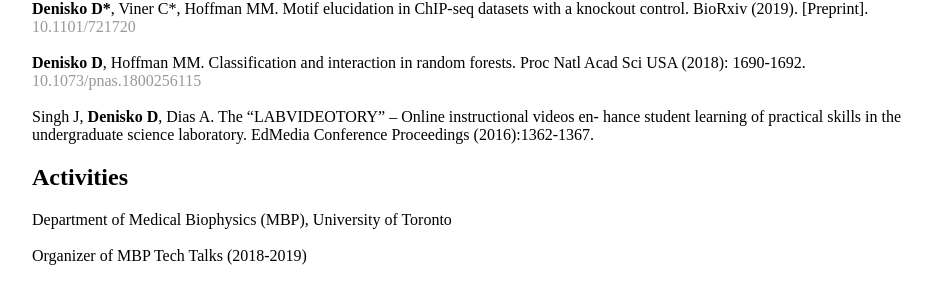
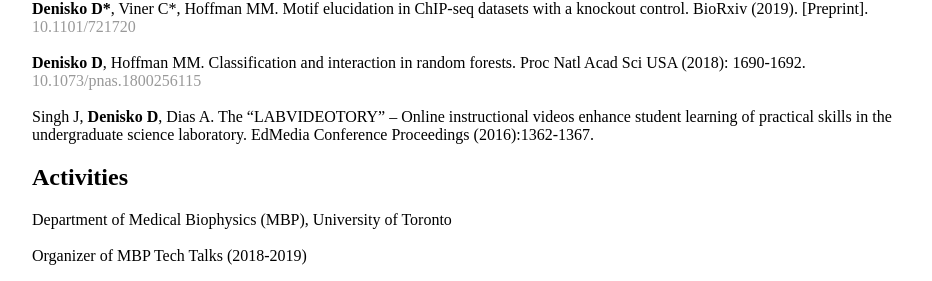
Before and after one commit to dcdxy/old-website, a Jekyll site: the page built from cv/index.html, in a window 1280 px wide. Shown: the part 179-460 px from the top of the page, without its empty margins (160-1092 px from the left). Built offline with Jekyll 4.4.1, drawn with Linux system fonts in a browser that asks for light colours.

Commit message:
Fixed typo

```diff
--- a/cv/index.html
+++ b/cv/index.html
@@ -10,7 +10,7 @@ PDF version: <a href="resume.pdf" target=blank>Resume</a>
 <b>Denisko D</b>, Hoffman MM. Classification and interaction in random forests. Proc Natl Acad Sci USA (2018): 1690-1692. <a href="https://doi.org/10.1073/pnas.1800256115" target=blank>10.1073/pnas.1800256115</a>
 <br>
 <br>
-Singh J, <b>Denisko D</b>, Dias A. The “LABVIDEOTORY” – Online instructional videos en- hance student learning of practical skills in the undergraduate science laboratory. EdMedia Conference Proceedings (2016):1362-1367.
+Singh J, <b>Denisko D</b>, Dias A. The “LABVIDEOTORY” – Online instructional videos enhance student learning of practical skills in the undergraduate science laboratory. EdMedia Conference Proceedings (2016):1362-1367.
 <br>
 <h2>Activities</h2>
 Department of Medical Biophysics (MBP), University of Toronto
```
